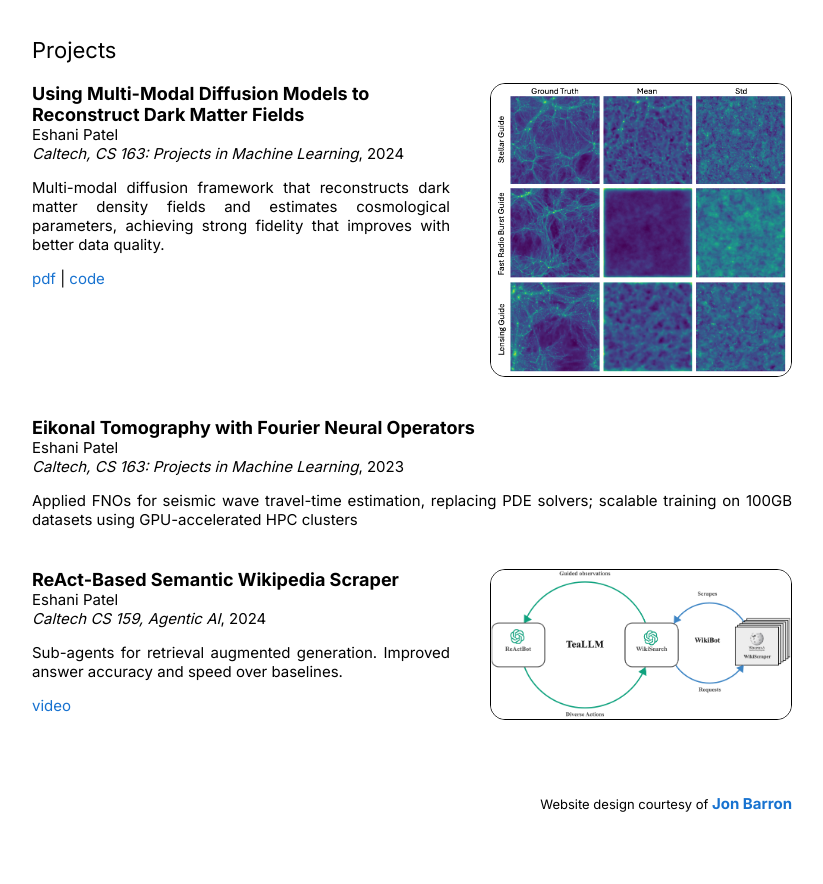
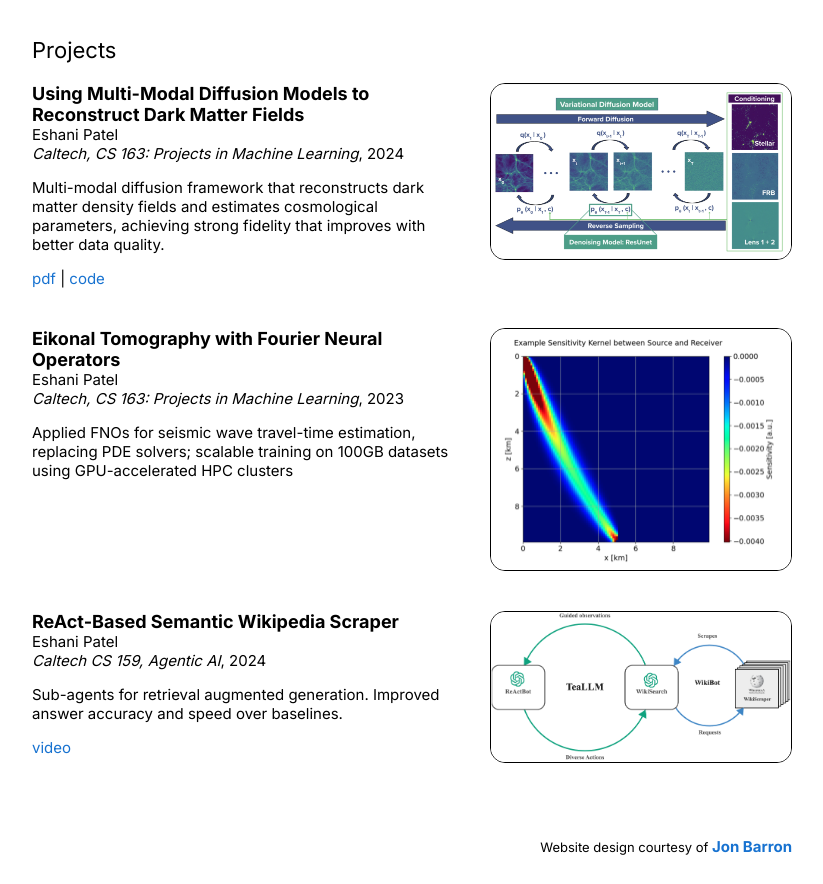
Before and after one commit to epatel16/epatel16.github.io, a plain HTML site: page index.html in a window 1280 px wide. Shown: the part 1220-2104 px from the top of the page, without its empty margins (228-1051 px from the left). Before the commit the page ends 2061 px from the top, so only its background shows below. Drawn offline with Linux system fonts and the light colour scheme.

Commit message:
Fix TSAP news item, add project images, left-align project text
- Link TSAP paper and correct workshop name in Dec 2025 news
- Add new thumbnails for dark matter diffusion and eikonal tomography
- Left-align project descriptions to remove uneven justified spacing

Co-Authored-By: Claude Opus 5.5 <noreply@anthropic.com>

```diff
--- a/data/projects.json
+++ b/data/projects.json
@@ -12,8 +12,8 @@
     "website": "",
     "pdf": "images/projects/CS_163_Final_Report___Dark_Matter_Diffusion.pdf",
     "code": "https://github.com/epatel16/Dark-Matter-Diffusion",
-    "thumbnail": "images/projects/singular_modalities.png",
-    "thumbnailAlt": "Dark matter reconstruction from single modalities",
+    "thumbnail": "images/projects/dark_matter_vdm.png",
+    "thumbnailAlt": "Variational diffusion model conditioned on stellar, FRB, and lensing maps",
     "abstract": "Multi-modal diffusion framework that reconstructs dark matter density fields and estimates cosmological parameters, achieving strong fidelity that improves with better data quality."
   },
   {
@@ -27,8 +27,8 @@
     "venue": "Caltech, CS 163: Projects in Machine Learning",
     "year": "2023",
     "website": "",
-    "thumbnail": "",
-    "thumbnailAlt": "",
+    "thumbnail": "images/projects/eikonal_kernel.png",
+    "thumbnailAlt": "Example sensitivity kernel between source and receiver",
     "abstract": "Applied FNOs for seismic wave travel-time estimation, replacing PDE solvers; scalable training on 100GB datasets using GPU-accelerated HPC clusters"
   },
   {
--- a/index.html
+++ b/index.html
@@ -190,7 +190,7 @@
                 ${venueLine ? `<em>${paper.venue}</em>${paper.venue && paper.year ? ', ' : ''}${paper.year || ''}<br>` : ''}
                 </p>
 
-                ${inlineAbstract && paper.abstract ? `<p align="justify">${paper.abstract}</p>` : ''}
+                ${inlineAbstract && paper.abstract ? `<p>${paper.abstract}</p>` : ''}
                 <div class="paper" id="${paper.id}">
                     ${links.join(' | ')}
                     ${paper.abstract && !inlineAbstract ? `<abs align="justify" id="${paper.id}_abs"> ${paper.abstract}</abs>` : ''}
--- a/sections/news.html
+++ b/sections/news.html
@@ -11,7 +11,7 @@
   </tr>
   <tr>
     <td width="90" valign="top" style="padding:3px 16px 3px 12px; color:#888; white-space:nowrap;"><strong>Dec 2025</strong></td>
-    <td valign="top" style="padding:3px 12px 3px 0;">Presented my paper on Timescale Augmented Pretraining of Neural Foundation Models at the NeurIPS Brain and Body Workshop in December.</td>
+    <td valign="top" style="padding:3px 12px 3px 0;">Presented my paper, <a href="https://arxiv.org/abs/2511.13022">Learning Time-Scale Invariant Population-Level Neural Representations</a>, at the NeurIPS 2025 Workshop on Foundation Models for the Brain and Body.</td>
   </tr>
   <tr>
     <td width="90" valign="top" style="padding:3px 16px 3px 12px; color:#888; white-space:nowrap;"><strong>Aug 2025</strong></td>
```
Also changed, not shown: images/projects/dark_matter_vdm.png (added), images/projects/eikonal_kernel.png (added).
